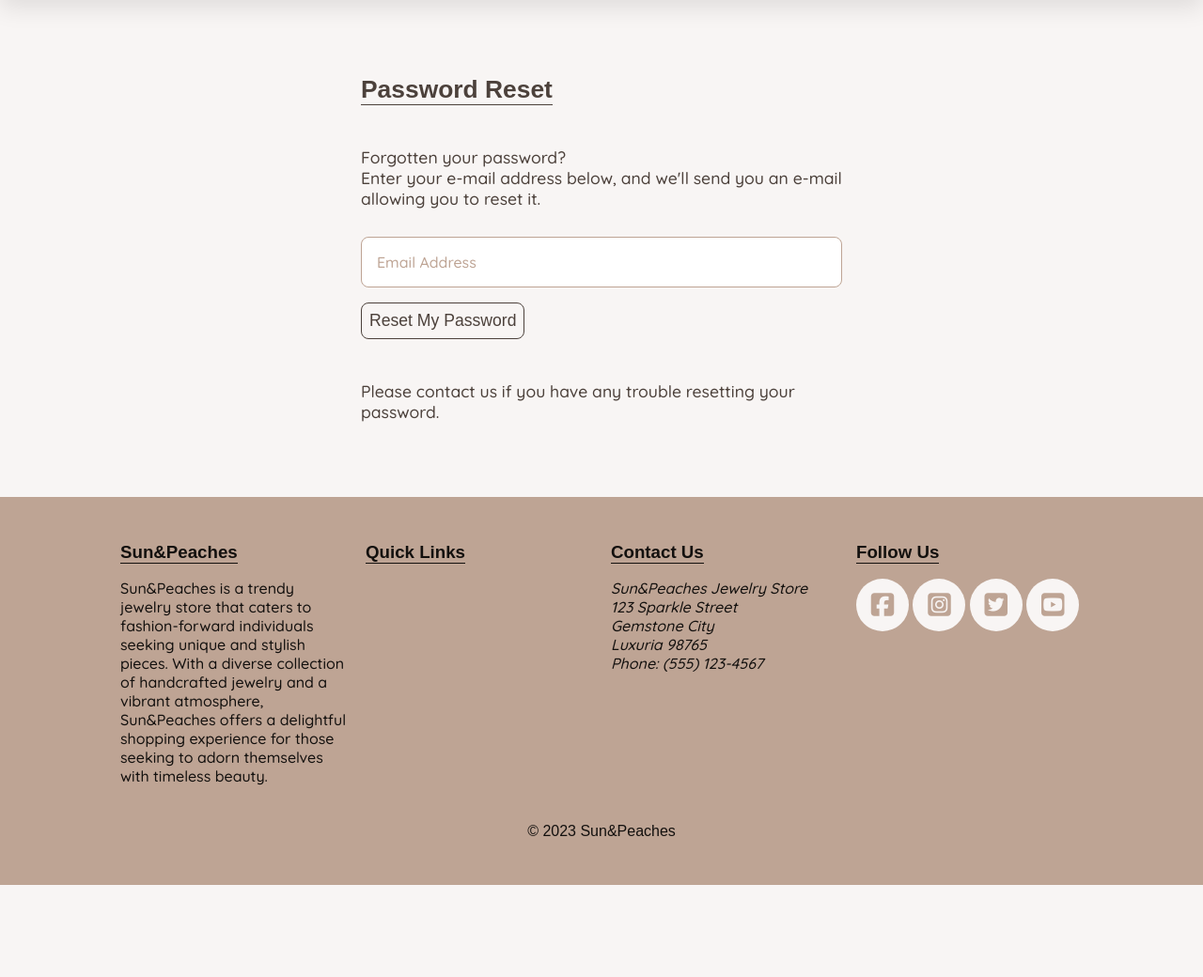
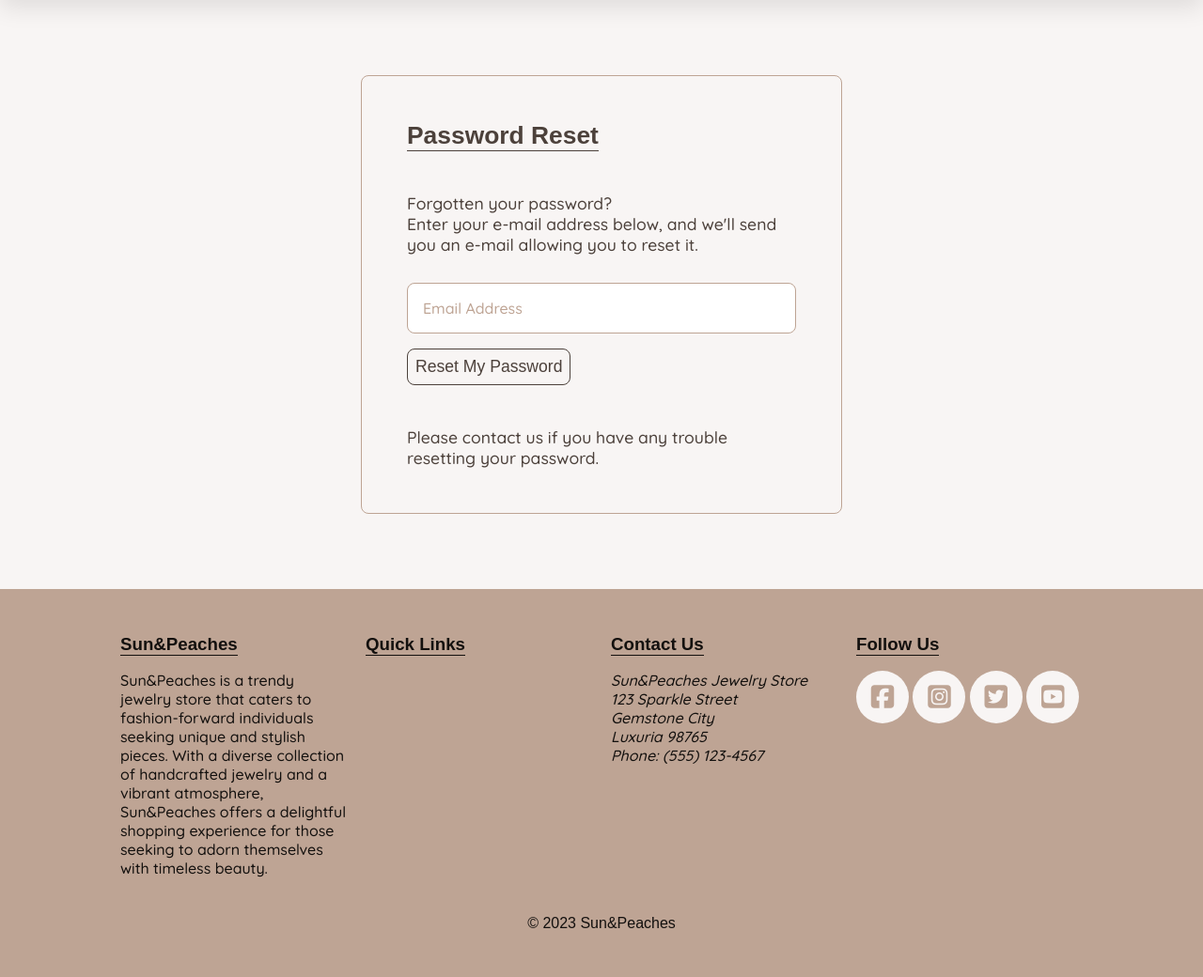
Before and after one commit to radule90/CI_PP_5, a Django app: page /account/password_reset/ in a window 1280 px wide. Shown: the part 96-1136 px from the top of the page at 94% size. Before the commit the page ends 1038 px from the top, so only its background shows below. Run offline with Django 3.2, Linux system fonts and the light colour scheme; some libraries are stand-ins or nearby versions; some web fonts are replaced.

Commit message:
Improve account card style

```diff
--- a/static/css/styles.css
+++ b/static/css/styles.css
@@ -820,6 +820,8 @@
     align-self: center;
     height: fit-content;
     width: 35%;
+    border: 1px solid var(--dark-background);
+    padding: 3rem;
     border-radius: 0.5rem;
     margin-inline: auto;
     font-size: 1.1rem;
@@ -1470,6 +1472,8 @@
 
     /* Account Card Wrapper */
     .account-card {
+        border: none;
+        padding: 0%;
         width: 90%;
         font-size: 1rem;
     }
```
